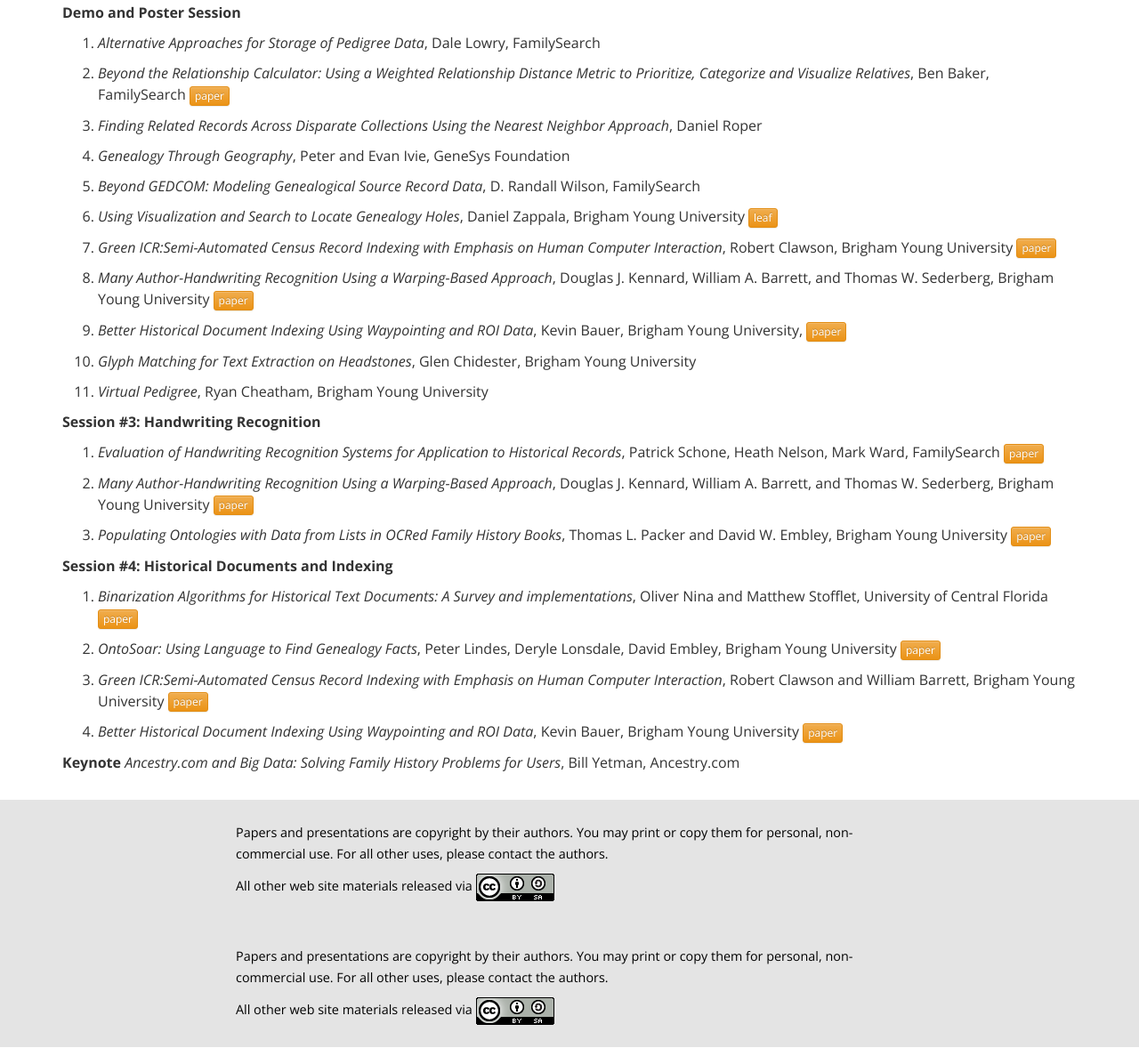
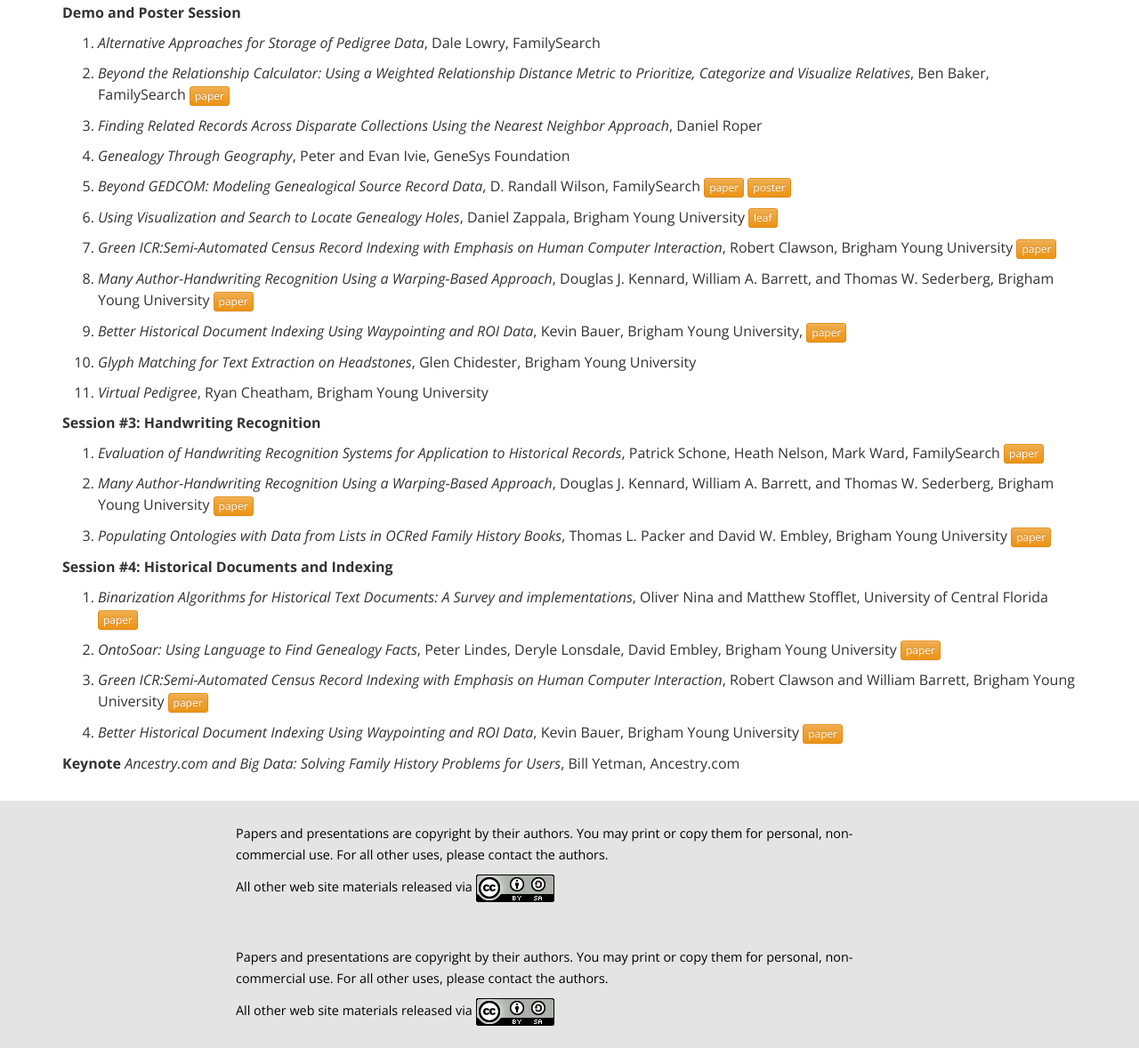
Before and after one commit to byu-fht/fhtw-old, a Flask app: template templates/archive/2013.html in a window 1280 px wide. Shown: the part 457-1635 px from the top of the page at 89% size. Run offline with Flask 2, Linux system fonts and the light colour scheme; the template is opened without the code that fills it, so the values that code supplies are empty; some libraries are stand-ins or nearby versions.

Commit message:
Added some files from Randy Wilson, 2013

```diff
--- a/templates/archive/2013.html
+++ b/templates/archive/2013.html
@@ -54,6 +54,8 @@ Ben Baker, FamilySearch
 
 1. *Beyond GEDCOM: Modeling Genealogical Source Record Data*,
 D. Randall Wilson, FamilySearch
+<button type="button" class="btn btn-warning btn-xs">[paper](/static/conf/2013/wilson-beyond-fhtw2013.pdf)</button>
+<button type="button" class="btn btn-warning btn-xs">[poster](/static/conf/2013/wilson-beyond-poster-fhtw2013.pdf)</button>
 
 1. *Using Visualization and Search to Locate Genealogy Holes*, Daniel Zappala, Brigham Young University
 <button type="button" class="btn btn-warning btn-xs">[leaf](http://leaf.byu.edu/)</button>
```
Also changed, not shown: 2 other files.
